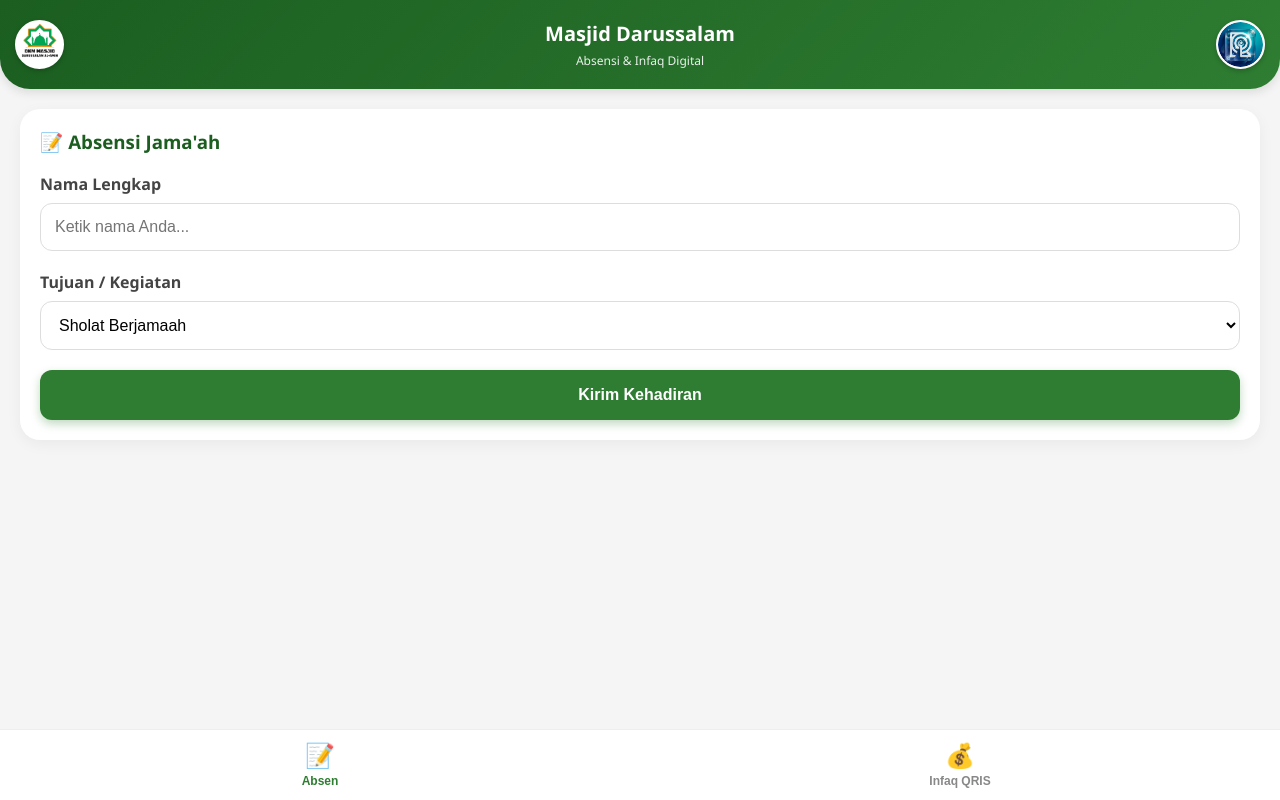
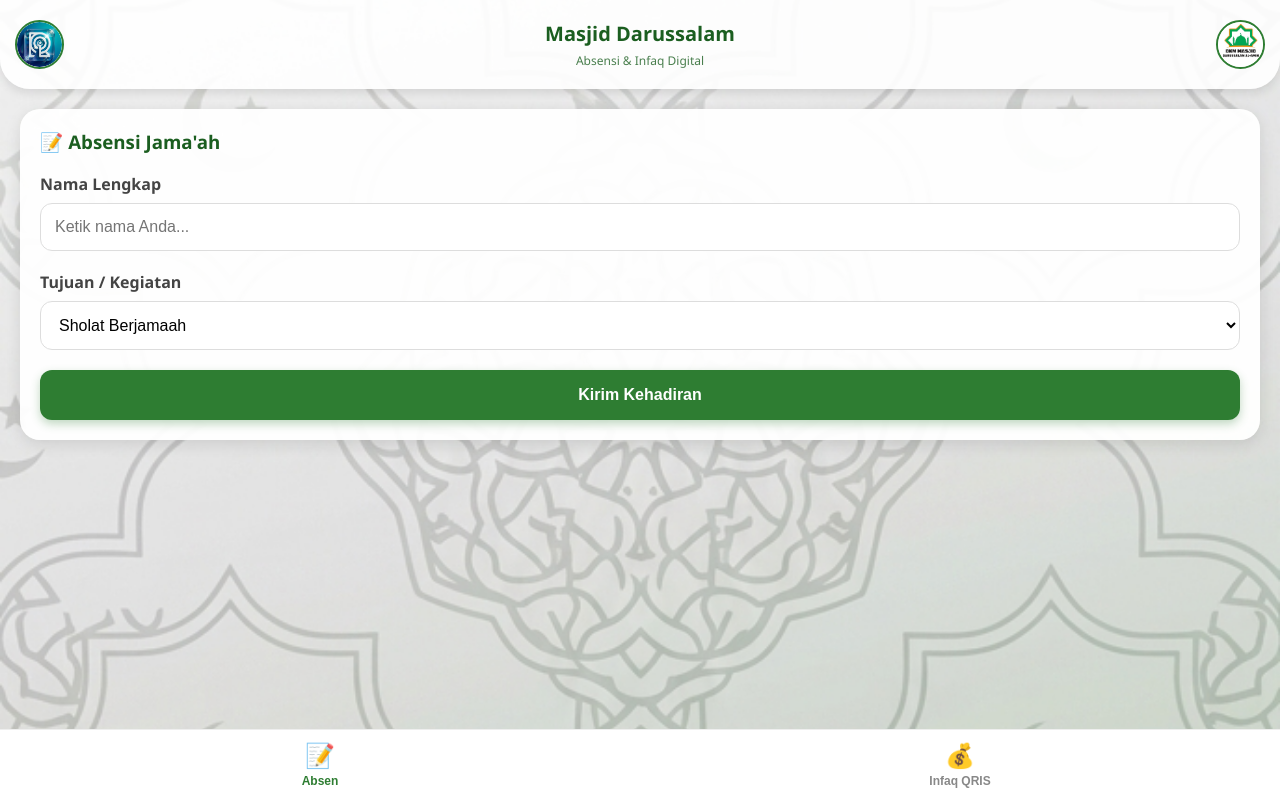
Before and after one commit to itasimamora66-a11y/absen-darussalam, a plain HTML site: page index.html in a window 1280 px wide. Drawn offline with Linux system fonts and the light colour scheme.

Commit message:
Update index.html

```diff
--- a/index.html
+++ b/index.html
@@ -13,24 +13,25 @@
     <link rel="icon" href="https://cdn-icons-png.flaticon.com/512/2311/2311911.png" type="image/x-icon">
 
     <style>
-        /* CSS: Desain agar terlihat seperti aplikasi HP */
         :root {
             --hijau-tua: #1b5e20;
             --hijau-cerah: #2e7d32;
-            --putih: #ffffff;
-            --abu-bg: #f5f5f5;
         }
         body {
             font-family: 'Segoe UI', sans-serif;
             margin: 0; padding: 0;
-            background-color: var(--abu-bg);
             padding-bottom: 80px;
+            /* Latar belakang menggunakan gambar 209206-clean.png */
+            background-image: url('209206-clean.png');
+            background-size: cover;
+            background-position: center;
+            background-attachment: fixed;
+            background-repeat: no-repeat;
         }
 
-        /* Modifikasi Header untuk Logo Kanan Kiri */
         .header {
-            background: linear-gradient(135deg, var(--hijau-tua), var(--hijau-cerah));
-            color: white;
+            background: rgba(255, 255, 255, 0.9);
+            color: var(--hijau-tua);
             padding: 20px 15px;
             text-align: center;
             border-bottom-left-radius: 30px;
@@ -40,30 +41,24 @@
             align-items: center;
             justify-content: space-between;
         }
-        .header-text {
-            flex: 1;
-        }
+        .header-text { flex: 1; }
         .header h1 { margin: 0; font-size: 20px; }
-        .header p { margin: 5px 0 0; font-size: 12px; opacity: 0.9; }
+        .header p { margin: 5px 0 0; font-size: 12px; opacity: 0.8; }
 
-        /* Ukuran seragam untuk kedua logo */
         .logo-header {
-            width: 45px;
-            height: 45px;
+            width: 45px; height: 45px;
             object-fit: cover;
             border-radius: 50%;
-            background-color: white;
-            border: 2px solid white;
-            box-shadow: 0 2px 5px rgba(0,0,0,0.2);
+            border: 2px solid var(--hijau-cerah);
         }
 
         .container { padding: 20px; }
         .card {
-            background: white; border-radius: 20px; padding: 20px;
-            box-shadow: 0 4px 15px rgba(0,0,0,0.05); margin-bottom: 20px;
+            background: rgba(255, 255, 255, 0.95);
+            border-radius: 20px; padding: 20px;
+            box-shadow: 0 4px 15px rgba(0,0,0,0.1); margin-bottom: 20px;
         }
 
-        /* Navigasi Bawah */
         .bottom-nav {
             position: fixed; bottom: 0; width: 100%; background: white;
             display: flex; border-top: 1px solid #eee; height: 70px;
@@ -77,11 +72,9 @@
         .nav-item.active { color: var(--hijau-cerah); }
         .nav-item span { font-size: 24px; margin-bottom: 4px; }
 
-        /* Halaman */
         .page { display: none; }
         .page.active { display: block; }
 
-        /* Form */
         label { display: block; font-weight: bold; margin-bottom: 8px; color: #444; }
         input, select {
             width: 100%; padding: 14px; margin-bottom: 20px;
@@ -89,29 +82,19 @@
             box-sizing: border-box; background: #fff;
         }
 
-        /* Tombol Utama */
         .btn-submit {
             background: var(--hijau-cerah); color: white; width: 100%;
             padding: 16px; border: none; border-radius: 12px;
             font-size: 16px; font-weight: bold; box-shadow: 0 4px 10px rgba(46,125,50,0.3);
             box-sizing: border-box;
         }
-        .btn-submit:disabled { background: #ccc; box-shadow: none; }
 
-        /* Pesan Sukses */
         #pesanSukses {
-            display: none;
-            color: var(--hijau-tua);
-            font-weight: bold;
-            margin-bottom: 20px;
-            text-align: center;
-            background: #e8f5e9;
-            padding: 12px;
-            border-radius: 8px;
-            border: 1px solid #c8e6c9;
+            display: none; color: var(--hijau-tua); font-weight: bold;
+            margin-bottom: 20px; text-align: center; background: #e8f5e9;
+            padding: 12px; border-radius: 8px; border: 1px solid #c8e6c9;
         }
 
-        /* QRIS & Tombol WA */
         .qris-container { text-align: center; }
         .qris-img {
             width: 100%; max-width: 280px; border: 8px solid #fff;
@@ -130,16 +113,16 @@
 <body>
 
     <div class="header">
-        <!-- Logo Kiri -->
-        <img src="209194-photoaidcom-cropped.jpg.png" alt="Logo DKM" class="logo-header">
+        <!-- Logo di Kiri sekarang adalah Logo Biru 'R' -->
+        <img src="209196-photoaidcom-cropped.jpg (2).png" alt="Logo Pemuda" class="logo-header">
 
         <div class="header-text">
             <h1>Masjid Darussalam</h1>
             <p>Absensi & Infaq Digital</p>
         </div>
 
-        <!-- Logo Kanan -->
-        <img src="209196-photoaidcom-cropped.jpg (2).png" alt="Logo Pemuda" class="logo-header">
+        <!-- Logo di Kanan sekarang adalah Logo DKM Hijau -->
+        <img src="209194-photoaidcom-cropped.jpg.png" alt="Logo DKM" class="logo-header">
     </div>
 
     <div class="container">
@@ -181,14 +164,12 @@
 
                 <h4 style="margin: 0 0 10px 0; color: #444;">Sudah Berinfaq?</h4>
                 <p style="font-size: 13px; color: #666; margin-bottom: 15px;">
-                    Semoga Allah membalas kebaikan Anda. Silakan kirimkan tangkapan layar (screenshot) bukti transaksi Anda untuk pendataan.
+                    Silakan kirimkan tangkapan layar bukti transaksi Anda.
                 </p>
 
-                <!-- Tautan WhatsApp -->
                 <a href="https://wa.me/62895637310335?text=Assalamualaikum,%20saya%20ingin%20mengirimkan%20bukti%20transaksi%20infaq%20melalui%20QRIS%20Masjid%20Darussalam." target="_blank" class="btn-wa">
                     📱 Kirim Bukti Transaksi di Sini
                 </a>
-
             </div>
         </div>
     </div>
@@ -197,14 +178,13 @@
         <button class="nav-item active" id="nav-absen" onclick="bukaTab('absen')">
             <span>📝</span>Absen
         </button>
-        <button class="nav-item" id="nav-qris" onclick="bukaTab('qris')">
+        <button class="nav-item" id="nav-qris" onclick="bukaTab('nav-qris')" onclick="bukaTab('qris')">
             <span>💰</span>Infaq QRIS
         </button>
     </div>
 
     <script>
         const scriptURL = 'https://script.google.com/macros/s/AKfycbyT9CmTEtkXR7-5iwNPZ8kCth6ciPU-2lka8gJ4U0kbxZFNcRpRtVKunFZq2-HEMISq3g/exec';
-
         const form = document.getElementById('formAbsen');
         const btnKirim = document.getElementById('btnKirim');
         const pesanSukses = document.getElementById('pesanSukses');
@@ -212,7 +192,6 @@
         function bukaTab(tab) {
             document.querySelectorAll('.page').forEach(p => p.classList.remove('active'));
             document.querySelectorAll('.nav-item').forEach(n => n.classList.remove('active'));
-
             document.getElementById('page-' + tab).classList.add('active');
             document.getElementById('nav-' + tab).classList.add('active');
         }
@@ -222,22 +201,17 @@
             btnKirim.disabled = true;
             btnKirim.innerHTML = '⏳ Menyimpan...';
             pesanSukses.style.display = 'none';
-
             let dataInput = new FormData();
             dataInput.append('Nama', document.getElementById('nama').value);
             dataInput.append('Tujuan', document.getElementById('tujuan').value);
             dataInput.append('Waktu', new Date().toLocaleString('id-ID'));
-
             fetch(scriptURL, { method: 'POST', body: dataInput})
             .then(response => {
                 pesanSukses.style.display = 'block';
                 form.reset();
                 btnKirim.disabled = false;
                 btnKirim.innerHTML = 'Kirim Kehadiran';
-
-                setTimeout(() => {
-                    pesanSukses.style.display = 'none';
-                }, 5000);
+                setTimeout(() => { pesanSukses.style.display = 'none'; }, 5000);
             })
             .catch(error => {
                 alert('Gagal mengirim. Periksa koneksi internet Anda.');
```
